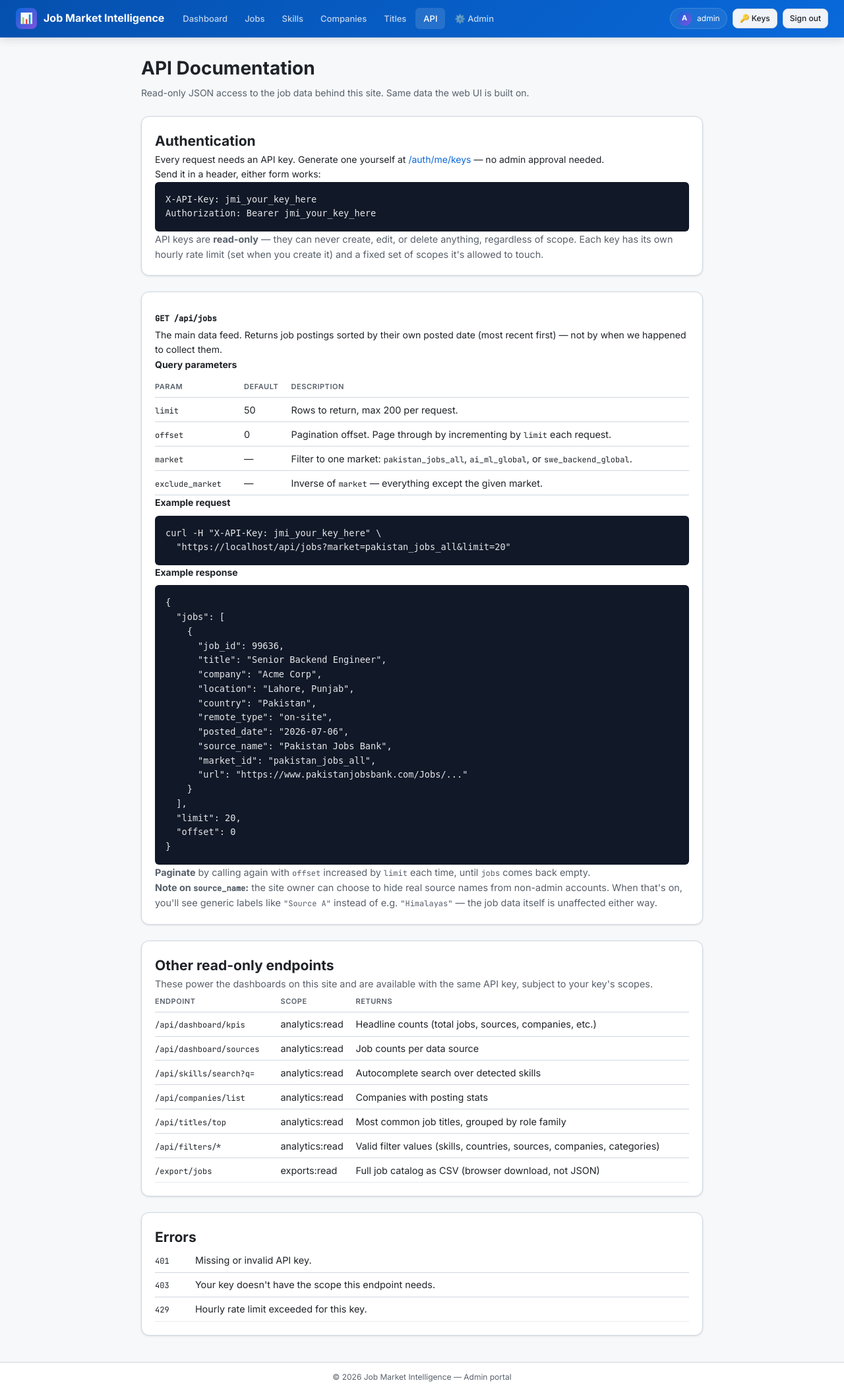
After one commit to mmujtaba0085/job-market-intelligence, a Flask app: page /api/docs in a window 1280 px wide. The commit adds this page. Shown: the whole page at 66% size. Run offline with Flask 3, Linux system fonts and the light colour scheme; the visitor is signed in with stand-in values (Sample User, id 1); data comes from the database, SQL or seed files in the repository; data that the repository does not hold is empty.

Commit message:
feat: add /api/docs page documenting the public JSON API
Covers auth (X-API-Key / Bearer header, self-service key generation at
/auth/me/keys), the primary /api/jobs endpoint (params, example request/
response, pagination, the source-name obscuring note), a table of the
other read-scoped analytics endpoints, and error codes. Linked from the
main nav.

```diff
--- /dev/null
+++ b/templates/api_docs.html
@@ -0,0 +1,174 @@
+{% extends "base.html" %}
+{% block title %}API Documentation - Job Market Intelligence{% endblock %}
+{% block content %}
+<div class="container" style="max-width: 900px;">
+  <h1 style="margin-bottom: 0.25rem;">API Documentation</h1>
+  <p style="color: var(--text-secondary); margin-top: 0;">
+    Read-only JSON access to the job data behind this site. Same data the web UI is built on.
+  </p>
+
+  <!-- Authentication -->
+  <div class="card" style="margin-top: 1.5rem;">
+    <h2 style="margin-top: 0;">Authentication</h2>
+    <p>Every request needs an API key. Generate one yourself at
+      <a href="/auth/me/keys">/auth/me/keys</a> — no admin approval needed.</p>
+    <p>Send it in a header, either form works:</p>
+    <pre style="background:#111827;color:#e5e7eb;padding:1rem;border-radius:6px;overflow-x:auto;font-size:0.85rem;">X-API-Key: jmi_your_key_here
+Authorization: Bearer jmi_your_key_here</pre>
+    <p style="margin-bottom:0;color: var(--text-secondary); font-size:0.9rem;">
+      API keys are <strong>read-only</strong> — they can never create, edit, or delete anything, regardless of scope.
+      Each key has its own hourly rate limit (set when you create it) and a fixed set of scopes it's allowed to touch.
+    </p>
+  </div>
+
+  <!-- Primary endpoint -->
+  <div class="card" style="margin-top: 1.5rem;">
+    <h2 style="margin-top: 0;"><code>GET /api/jobs</code></h2>
+    <p>The main data feed. Returns job postings sorted by their own posted date (most recent first) — not by when
+      we happened to collect them.</p>
+
+    <h4 style="margin-bottom:0.5rem;">Query parameters</h4>
+    <table style="width:100%; border-collapse: collapse; font-size:0.9rem;">
+      <thead>
+        <tr style="border-bottom:1px solid var(--border);">
+          <th style="text-align:left; padding:0.4rem 0.5rem 0.4rem 0;">Param</th>
+          <th style="text-align:left; padding:0.4rem 0.5rem;">Default</th>
+          <th style="text-align:left; padding:0.4rem 0;">Description</th>
+        </tr>
+      </thead>
+      <tbody>
+        <tr style="border-bottom:1px solid var(--border);">
+          <td style="padding:0.4rem 0.5rem 0.4rem 0;"><code>limit</code></td>
+          <td style="padding:0.4rem 0.5rem;">50</td>
+          <td style="padding:0.4rem 0;">Rows to return, max 200 per request.</td>
+        </tr>
+        <tr style="border-bottom:1px solid var(--border);">
+          <td style="padding:0.4rem 0.5rem 0.4rem 0;"><code>offset</code></td>
+          <td style="padding:0.4rem 0.5rem;">0</td>
+          <td style="padding:0.4rem 0;">Pagination offset. Page through by incrementing by <code>limit</code> each request.</td>
+        </tr>
+        <tr style="border-bottom:1px solid var(--border);">
+          <td style="padding:0.4rem 0.5rem 0.4rem 0;"><code>market</code></td>
+          <td style="padding:0.4rem 0.5rem;">—</td>
+          <td style="padding:0.4rem 0;">
+            Filter to one market: <code>pakistan_jobs_all</code>, <code>ai_ml_global</code>, or <code>swe_backend_global</code>.
+          </td>
+        </tr>
+        <tr style="border-bottom:1px solid var(--border);">
+          <td style="padding:0.4rem 0.5rem 0.4rem 0;"><code>exclude_market</code></td>
+          <td style="padding:0.4rem 0.5rem;">—</td>
+          <td style="padding:0.4rem 0;">Inverse of <code>market</code> — everything except the given market.</td>
+        </tr>
+      </tbody>
+    </table>
+
+    <h4 style="margin-bottom:0.5rem;">Example request</h4>
+    <pre style="background:#111827;color:#e5e7eb;padding:1rem;border-radius:6px;overflow-x:auto;font-size:0.85rem;">curl -H "X-API-Key: jmi_your_key_here" \
+  "https://{{ request.host }}/api/jobs?market=pakistan_jobs_all&limit=20"</pre>
+
+    <h4 style="margin-bottom:0.5rem;">Example response</h4>
+    <pre style="background:#111827;color:#e5e7eb;padding:1rem;border-radius:6px;overflow-x:auto;font-size:0.85rem;">{
+  "jobs": [
+    {
+      "job_id": 99636,
+      "title": "Senior Backend Engineer",
+      "company": "Acme Corp",
+      "location": "Lahore, Punjab",
+      "country": "Pakistan",
+      "remote_type": "on-site",
+      "posted_date": "2026-07-06",
+      "source_name": "Pakistan Jobs Bank",
+      "market_id": "pakistan_jobs_all",
+      "url": "https://www.pakistanjobsbank.com/Jobs/..."
+    }
+  ],
+  "limit": 20,
+  "offset": 0
+}</pre>
+    <p style="color: var(--text-secondary); font-size:0.9rem;">
+      <strong>Paginate</strong> by calling again with <code>offset</code> increased by <code>limit</code> each time,
+      until <code>jobs</code> comes back empty.
+    </p>
+    <p style="margin-bottom:0; color: var(--text-secondary); font-size:0.9rem;">
+      <strong>Note on <code>source_name</code>:</strong> the site owner can choose to hide real source names from
+      non-admin accounts. When that's on, you'll see generic labels like <code>"Source A"</code> instead of e.g.
+      <code>"Himalayas"</code> — the job data itself is unaffected either way.
+    </p>
+  </div>
+
+  <!-- Other endpoints -->
+  <div class="card" style="margin-top: 1.5rem;">
+    <h2 style="margin-top: 0;">Other read-only endpoints</h2>
+    <p style="color: var(--text-secondary); font-size:0.9rem;">
+      These power the dashboards on this site and are available with the same API key, subject to your key's scopes.
+    </p>
+    <table style="width:100%; border-collapse: collapse; font-size:0.9rem;">
+      <thead>
+        <tr style="border-bottom:1px solid var(--border);">
+          <th style="text-align:left; padding:0.4rem 0.5rem 0.4rem 0;">Endpoint</th>
+          <th style="text-align:left; padding:0.4rem 0.5rem;">Scope</th>
+          <th style="text-align:left; padding:0.4rem 0;">Returns</th>
+        </tr>
+      </thead>
+      <tbody>
+        <tr style="border-bottom:1px solid var(--border);">
+          <td style="padding:0.4rem 0.5rem 0.4rem 0;"><code>/api/dashboard/kpis</code></td>
+          <td style="padding:0.4rem 0.5rem;">analytics:read</td>
+          <td style="padding:0.4rem 0;">Headline counts (total jobs, sources, companies, etc.)</td>
+        </tr>
+        <tr style="border-bottom:1px solid var(--border);">
+          <td style="padding:0.4rem 0.5rem 0.4rem 0;"><code>/api/dashboard/sources</code></td>
+          <td style="padding:0.4rem 0.5rem;">analytics:read</td>
+          <td style="padding:0.4rem 0;">Job counts per data source</td>
+        </tr>
+        <tr style="border-bottom:1px solid var(--border);">
+          <td style="padding:0.4rem 0.5rem 0.4rem 0;"><code>/api/skills/search?q=</code></td>
+          <td style="padding:0.4rem 0.5rem;">analytics:read</td>
+          <td style="padding:0.4rem 0;">Autocomplete search over detected skills</td>
+        </tr>
+        <tr style="border-bottom:1px solid var(--border);">
+          <td style="padding:0.4rem 0.5rem 0.4rem 0;"><code>/api/companies/list</code></td>
+          <td style="padding:0.4rem 0.5rem;">analytics:read</td>
+          <td style="padding:0.4rem 0;">Companies with posting stats</td>
+        </tr>
+        <tr style="border-bottom:1px solid var(--border);">
+          <td style="padding:0.4rem 0.5rem 0.4rem 0;"><code>/api/titles/top</code></td>
+          <td style="padding:0.4rem 0.5rem;">analytics:read</td>
+          <td style="padding:0.4rem 0;">Most common job titles, grouped by role family</td>
+        </tr>
+        <tr style="border-bottom:1px solid var(--border);">
+          <td style="padding:0.4rem 0.5rem 0.4rem 0;"><code>/api/filters/*</code></td>
+          <td style="padding:0.4rem 0.5rem;">analytics:read</td>
+          <td style="padding:0.4rem 0;">Valid filter values (skills, countries, sources, companies, categories)</td>
+        </tr>
+        <tr>
+          <td style="padding:0.4rem 0.5rem 0.4rem 0;"><code>/export/jobs</code></td>
+          <td style="padding:0.4rem 0.5rem;">exports:read</td>
+          <td style="padding:0.4rem 0;">Full job catalog as CSV (browser download, not JSON)</td>
+        </tr>
+      </tbody>
+    </table>
+  </div>
+
+  <!-- Errors -->
+  <div class="card" style="margin-top: 1.5rem;">
+    <h2 style="margin-top: 0;">Errors</h2>
+    <table style="width:100%; border-collapse: collapse; font-size:0.9rem;">
+      <tbody>
+        <tr style="border-bottom:1px solid var(--border);">
+          <td style="padding:0.4rem 0.5rem 0.4rem 0;"><code>401</code></td>
+          <td style="padding:0.4rem 0;">Missing or invalid API key.</td>
+        </tr>
+        <tr style="border-bottom:1px solid var(--border);">
+          <td style="padding:0.4rem 0.5rem 0.4rem 0;"><code>403</code></td>
+          <td style="padding:0.4rem 0;">Your key doesn't have the scope this endpoint needs.</td>
+        </tr>
+        <tr>
+          <td style="padding:0.4rem 0.5rem 0.4rem 0;"><code>429</code></td>
+          <td style="padding:0.4rem 0;">Hourly rate limit exceeded for this key.</td>
+        </tr>
+      </tbody>
+    </table>
+  </div>
+</div>
+{% endblock %}
--- a/templates/base.html
+++ b/templates/base.html
@@ -356,6 +356,7 @@
                     <a href="/skills/intelligence" {% if request.path.startswith('/skills') %}class="active"{% endif %}>Skills</a>
                     <a href="/companies/intelligence" {% if request.path.startswith('/companies') %}class="active"{% endif %}>Companies</a>
                     <a href="/titles/analytics" {% if request.path.startswith('/titles') %}class="active"{% endif %}>Titles</a>
+                    <a href="/api/docs" {% if request.path.startswith('/api/docs') %}class="active"{% endif %}>API</a>
                     {% if g.current_user and g.current_user.get('role') == 'admin' %}
                     <a href="/admin"    {% if request.path.startswith('/admin') %}class="active"{% endif %}>⚙️ Admin</a>
                     {% endif %}
--- a/web_viewer.py
+++ b/web_viewer.py
@@ -1160,6 +1160,12 @@ def company_locations(company):
 def titles_analytics():
     """Job Titles Analytics Page."""
     return render_template("titles_analytics.html")
+
+
+@app.route("/api/docs")
+def api_docs():
+    """Human-readable API documentation (auth, endpoints, examples)."""
+    return render_template("api_docs.html")
 
 
 _SENIORITY_PREFIX_RE = re.compile(
```
